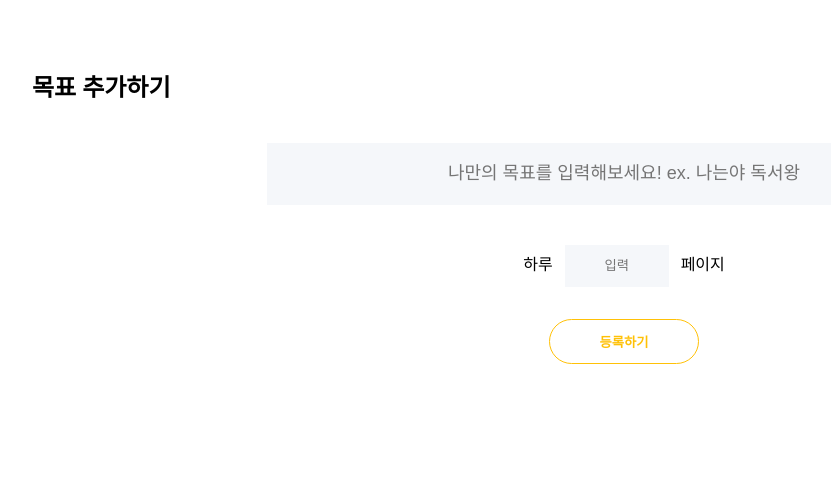
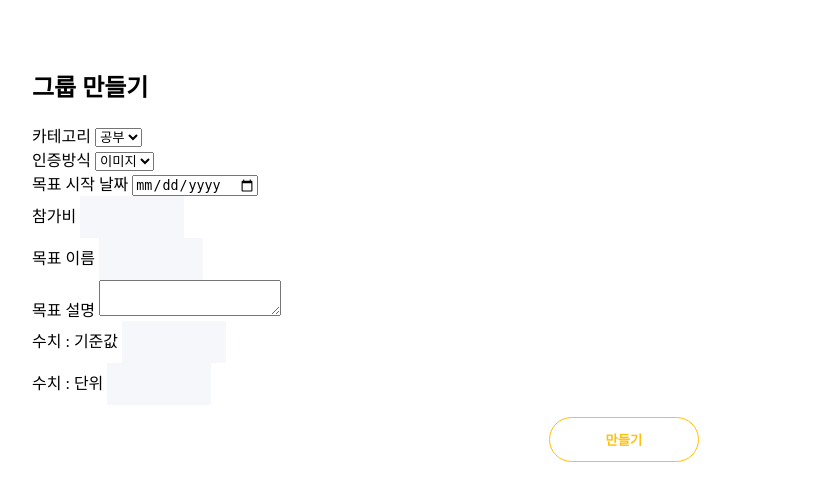
Before and after one commit to dddooo9/Miracle30, a Django app: template main/templates/main/add_goal.html in a window 1280 px wide. Shown: the top 501 px of the page, without its empty margins (16-847 px from the left). Run offline with Django 3.2, Linux system fonts and the light colour scheme; the template is opened without the code that fills it, so the values that code supplies are empty; some libraries are stand-ins or nearby versions.

Commit message:
feat: Add goal create

```diff
--- a/Miracle30/templates/shared/_navbar.html
+++ b/Miracle30/templates/shared/_navbar.html
@@ -18,6 +18,9 @@
     </div>
   </div>
   <ul class="nav_category list">
+    <li>
+        <a href="{% url 'main:goal_main' %}" class="a_deco">전체 목록 조회</a>
+    </li>
     <li>
       <button class="nav_toggleBtn triangle">
         <i class="fas fa-caret-down"></i>
--- a/main/templates/main/add_goal.html
+++ b/main/templates/main/add_goal.html
@@ -2,20 +2,62 @@
 {% load static %}
 {% block content %}
 
-<link rel="stylesheet" href="{% static 'css/add_goal.css' %}">
+<link rel="stylesheet" href="{% static 'css/select.css' %}">
 
 <section class="main">
-  <h1 class="goal_title">목표 추가하기</h1>
-  <div class="goal_container">
-    <div class="goal_name">
-      <input type="text" placeholder="나만의 목표를 입력해보세요! ex. 나는야 독서왕">
+  <h1 class="title">그룹 만들기</h1>
+  <div class="container">
+    <form action="{% url 'main:create_goal' %}" method="post">
+    {% csrf_token %}
+    <div class="make_group">
+      <div>
+        카테고리
+        <select name="category" id="category" required>
+          <option value="study">공부</option>
+          <option value="hobby">취미</option>
+          <option value="etc">기타</option>
+        </select>
+      </div>
+      <div>
+        인증방식
+        <select name="certify_method" id="certify" required>
+          <option value="image">이미지</option>
+          <option value="text">텍스트</option>
+          <option value="figure">수치</option>
+        </select>
+      </div>
+      <div>
+          목표 시작 날짜
+          <input type="date" name="start_date" required>
+      </div>
+      <div>
+          참가비
+          <input type="number" name="fee" class="input1" required>
+      </div>
+      <div class="make_title">
+        목표 이름
+        <input class="input1" name="name" required>
+      </div>
+      <div class="make_content">
+        목표 설명
+        <textarea name="description" required></textarea>
+      </div>
+      <!-- 참여인원 제한 필드 없어서 일단 주석처리
+      <div class="make_people">
+        참여 인원
+        <input type="number" name="member" class="input1" required>
+      </div> -->
+      <div>
+        수치 : 기준값
+        <input type="number" name="value" class="input1">
     </div>
-    <div class="goal_amount">
-      <span>하루</span>
-      <input class="input1" type="text" placeholder="입력">
-      <span>페이지</span>
+    <div>
+        수치 : 단위
+        <input name="unit" class="input1">
     </div>
-    <button class="btn1 btn_center">등록하기</button>
+    </div>
+    <button type="submit" class="btn1 btn_center">만들기</button>
+    </form>
   </div>
 </section>
 {% endblock %}
--- a/main/urls.py
+++ b/main/urls.py
@@ -7,4 +7,5 @@ urlpatterns = [
     path('login/', views.main_login, name="main_login"),
     path('goal_main/', views.goal_main, name="goal_main"),
     path('add_goal/', views.add_goal, name="add_goal"),
+    path('create_goal/', views.create_goal, name="create_goal"),
 ]
```
Also changed, not shown: main/templates/main/goal_main.html (+16 -1 lines), main/views.py (+26 -3 lines).
